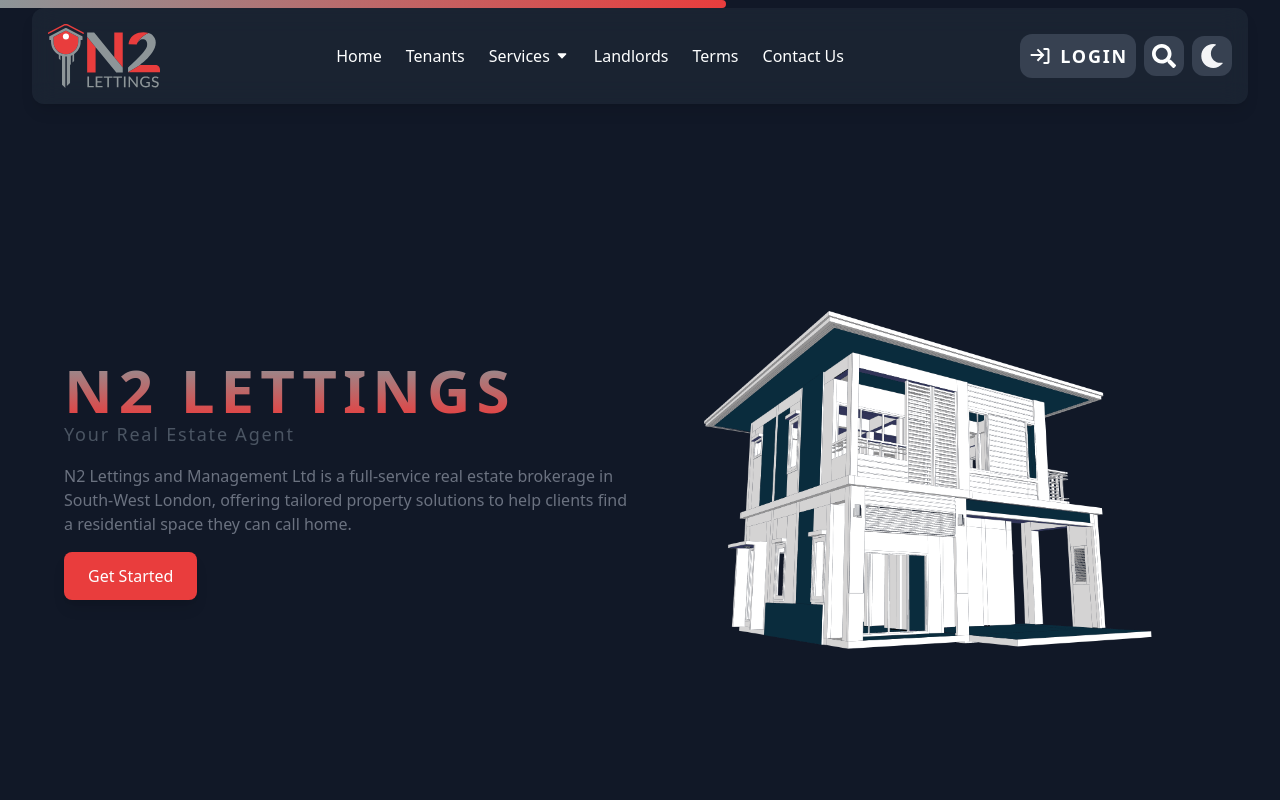
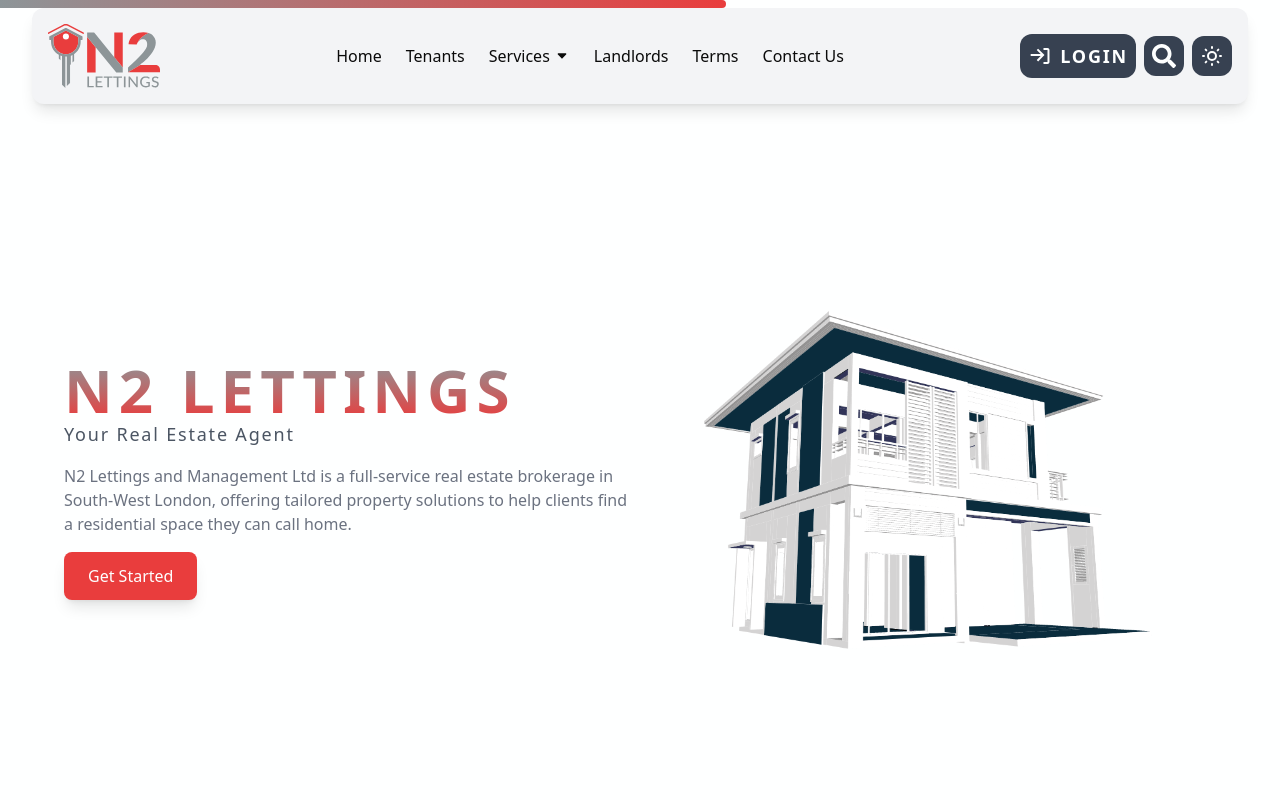
Before and after one commit to wahabsharif/n2-lettings, a Next.js app: page / in a window 1280 px wide. Shown: the top 800 px of the page. Built offline with nearby package versions, Linux system fonts and the light colour scheme.

Commit message:
basic ups

```diff
--- a/src/components/common/ThemeToggle.tsx
+++ b/src/components/common/ThemeToggle.tsx
@@ -7,7 +7,7 @@ import { useState, useEffect } from "react";
 
 const ThemeToggle = () => {
   // Theme state (light or dark)
-  const [theme, setTheme] = useState("dark");
+  const [theme, setTheme] = useState("light"); // Default to light theme
 
   // Toggle between light and dark mode
   const toggleTheme = () => {
@@ -19,7 +19,7 @@ const ThemeToggle = () => {
 
   // Check and apply saved theme from localStorage
   useEffect(() => {
-    const savedTheme = localStorage.getItem("theme") || "dark";
+    const savedTheme = localStorage.getItem("theme") || "light"; // Default to light theme if no saved theme
     setTheme(savedTheme);
     document.documentElement.classList.toggle("dark", savedTheme === "dark");
   }, []);
--- a/src/data/navBarData.ts
+++ b/src/data/navBarData.ts
@@ -32,6 +32,6 @@ export const navBarData: MenuItem[] = [
   },
   {
     label: "Contact Us",
-    href: "/contact",
+    href: "/contact-us",
   },
 ];
```
